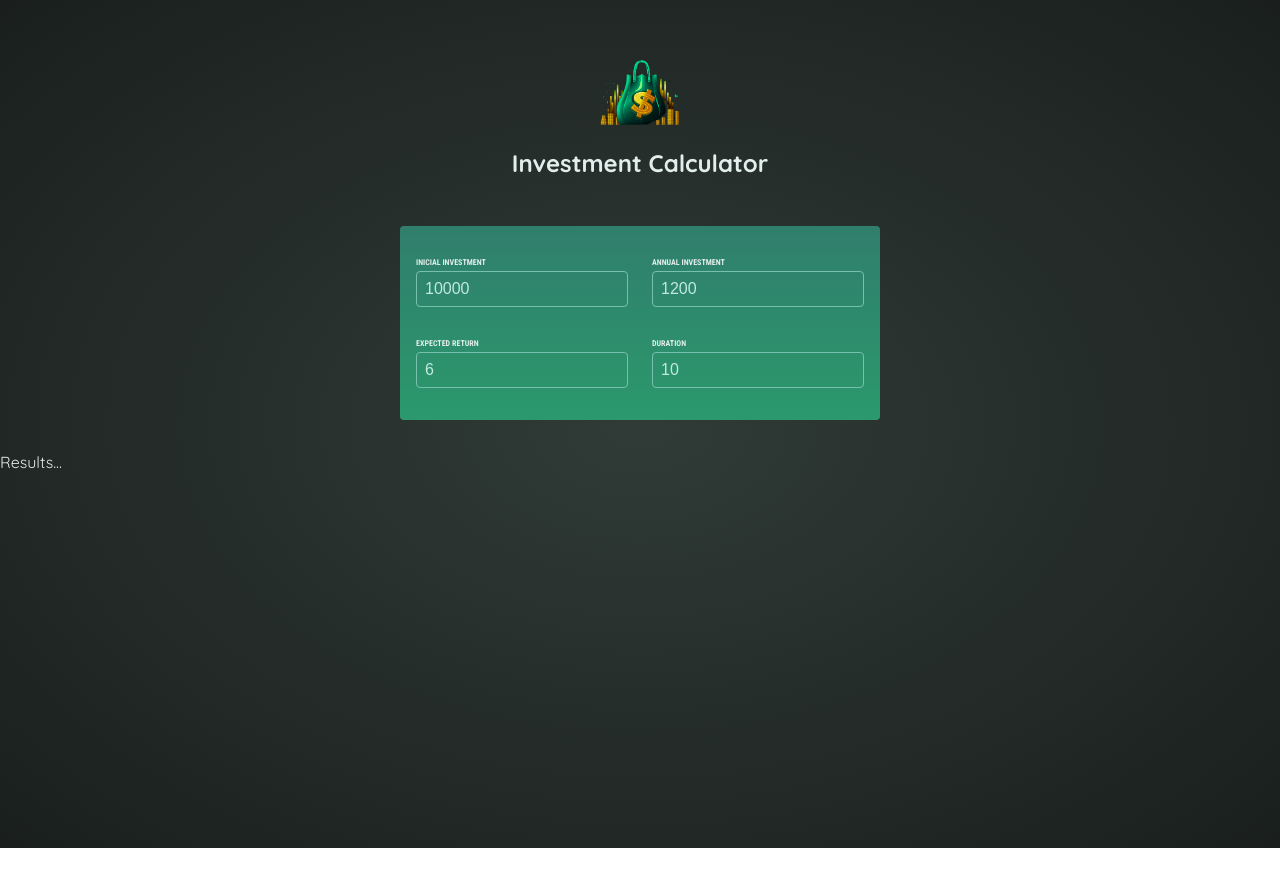
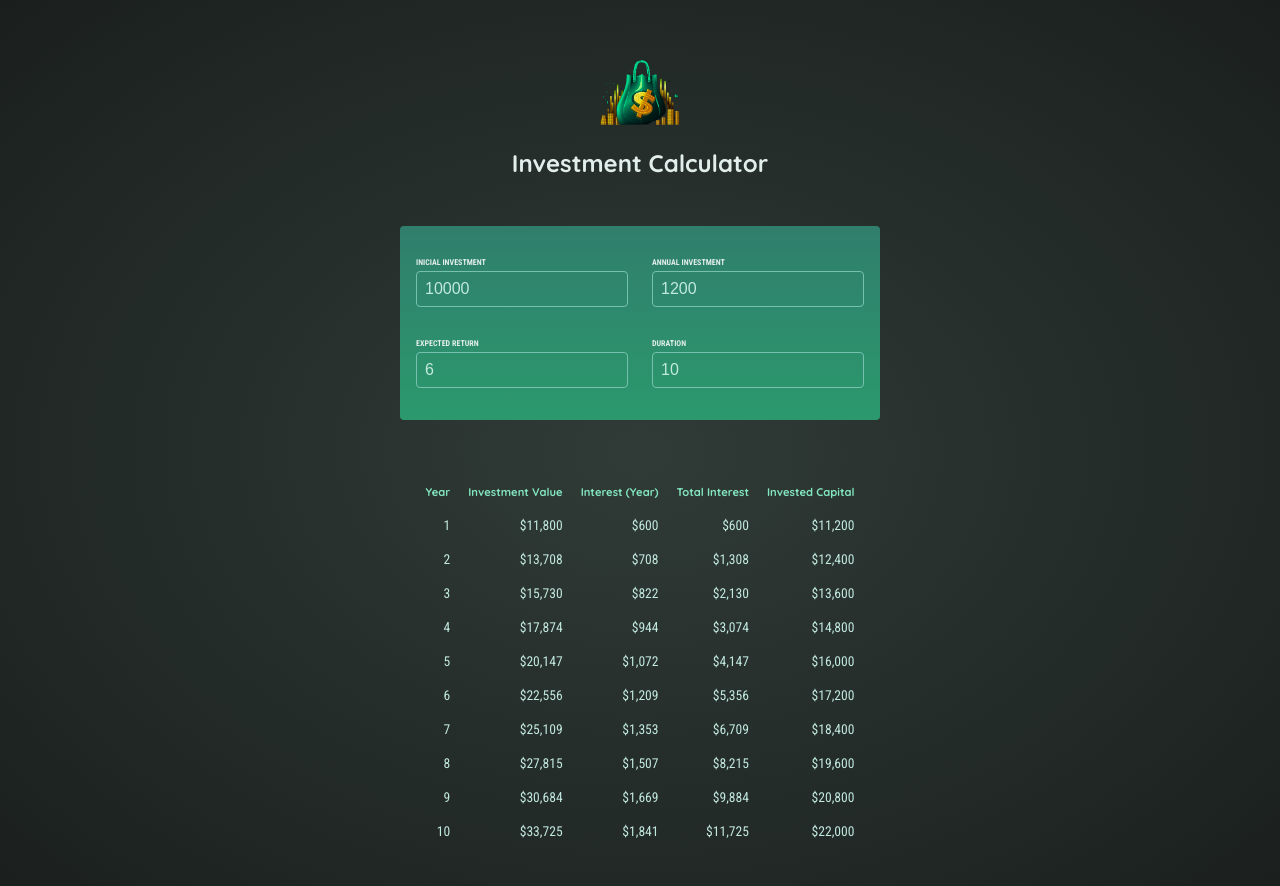
Before and after one commit to janavoigt/react-course-projects, a React (Vite) app in the folder 05-Investment-Calculator-App/: page / in a window 1280 px wide. Shown: the top 886 px of the page. Before the commit the page ends 848 px from the top, so only its background shows below. Built offline with nearby package versions, Linux system fonts and the light colour scheme.

Commit message:
Finished the table of the results

```diff
--- a/05-Investment-Calculator-App/src/App.jsx
+++ b/05-Investment-Calculator-App/src/App.jsx
@@ -15,7 +15,7 @@ function App() {
     setUserInput((prevUserInput) => {
       return {
         ...prevUserInput,
-        [inputIdentifier]: newValue,
+        [inputIdentifier]: +newValue,
       };
     });
   }
--- a/05-Investment-Calculator-App/src/components/Results.jsx
+++ b/05-Investment-Calculator-App/src/components/Results.jsx
@@ -1,8 +1,44 @@
-import { calculateInvestmentResults } from "../util/investment";
+import { calculateInvestmentResults, formatter } from "../util/investment";
 
 export default function Results({ input }) {
   const resultData = calculateInvestmentResults(input);
+  const initialInvestment =
+    resultData[0].valueEndOfYear -
+    resultData[0].interest -
+    resultData[0].annualInvestment;
   console.log(resultData);
 
-  return <p>Results...</p>;
+  return (
+    <table id="result">
+      <thead>
+        <tr>
+          <th>Year</th>
+          <th>Investment Value</th>
+          <th>Interest (Year)</th>
+          <th>Total Interest</th>
+          <th>Invested Capital</th>
+        </tr>
+      </thead>
+      <tbody>
+        {resultData.map((yearData) => {
+          const totalInterest =
+            yearData.valueEndOfYear -
+            yearData.annualInvestment * yearData.year -
+            initialInvestment;
+
+          const totalAmountInvested = yearData.valueEndOfYear - totalInterest;
+
+          return (
+            <tr key={yearData.year}>
+              <td>{yearData.year}</td>
+              <td>{formatter.format(yearData.valueEndOfYear)}</td>
+              <td>{formatter.format(yearData.interest)}</td>
+              <td>{formatter.format(totalInterest)}</td>
+              <td>{formatter.format(totalAmountInvested)}</td>
+            </tr>
+          );
+        })}
+      </tbody>
+    </table>
+  );
 }
```
